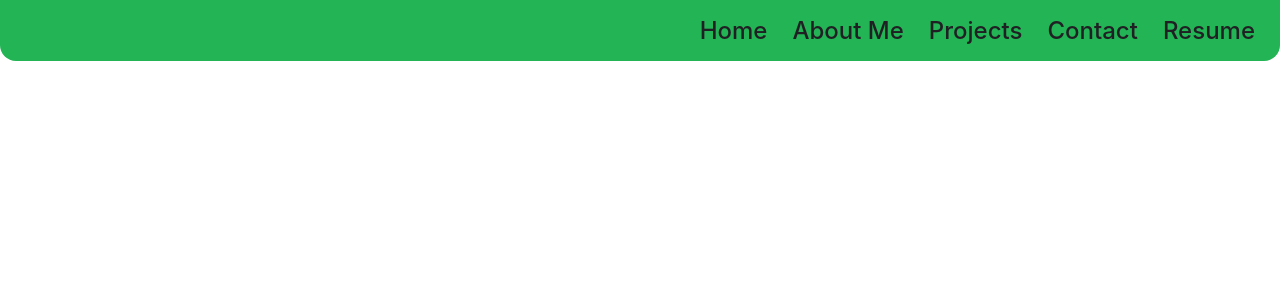
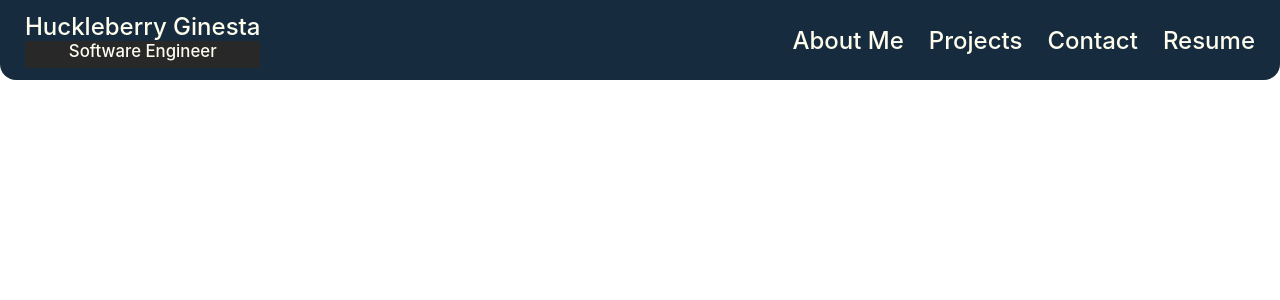
Before and after one commit to ginestah/portfolio, a React (Create React App) app in the folder client/: page / in a window 1280 px wide. Shown: the top 300 px of the page. Built offline with nearby package versions, Linux system fonts and the light colour scheme.

Commit message:
added more styling to page

```diff
--- a/client/src/shared/Header/Header.css
+++ b/client/src/shared/Header/Header.css
@@ -2,23 +2,46 @@
   width: 100%;
   position: fixed;
   display: flex;
-  justify-content: flex-end;
+  justify-content: center;
   align-items: center;
+  flex-direction: column;
+  flex-wrap: wrap;
   top: 0;
   right: 0;
-  height: 3.8em;
-  background-color: #22b455;
+  height: 5em;
+  background-color: rgb(22, 44, 62);
   z-index: 5;
   border-bottom-left-radius: 1em;
   border-bottom-right-radius: 1em;
 }
-header a {
+.header .section-link {
   margin-right: 25px;
   font-size: 1.5em;
   font-weight: 500;
-  color: #202024;
+  color: rgb(254, 252, 237);
   text-decoration: none;
+  align-self: flex-end;
+}
+
+.logo {
+  align-self: flex-start;
+  font-size: 1.5em;
+  margin-left: 25px;
+  font-weight: 500;
+  text-decoration: none;
+  color: rgb(254, 252, 237);
+}
+.sub-heading {
+  background-color: rgb(40, 40, 40);
+  font-size: 0.7em;
+  height: 1.6em;
+  align-content: center;
+  justify-content: center;
+  display: flex;
 }
 header a:hover {
   opacity: 0.8;
 }
+.link-container {
+  align-self: flex-end;
+}
--- a/client/src/shared/Header/Header.jsx
+++ b/client/src/shared/Header/Header.jsx
@@ -3,13 +3,31 @@ import { Link } from "react-router-dom";
 export default function Header() {
   return (
     <header className="header">
-      <img />
+      {/* <img /> */}
       <nav className="nav">
-        <Link to="/">Home</Link>
-        <Link to="/about">About Me</Link>
-        <Link to="/projects">Projects</Link>
-        <Link to="/contact">Contact</Link>
-        <a href="">Resume</a>
+        <Link className="logo" to="/">
+          Huckleberry Ginesta <br />
+          <div className="sub-heading"> Software Engineer</div>
+        </Link>{" "}
+        <div className="link-container">
+          <Link className="section-link" to="/about">
+            About Me
+          </Link>
+          <Link className="section-link" to="/projects">
+            Projects
+          </Link>
+          <Link className="section-link" to="/contact">
+            Contact
+          </Link>
+          <a
+            href="https://drive.google.com/file/d/1n1z9XwrZ4RM0-jVsO0Ek_uaEAHgT8MHf/view?usp=sharing"
+            target="_blank"
+            rel="noreferrer"
+            className="section-link"
+          >
+            Resume
+          </a>
+        </div>
       </nav>
     </header>
   );
```
